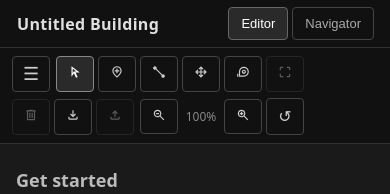
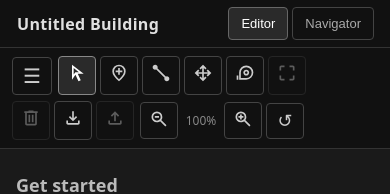
Before and after one commit to cbmitchell/map-nav, a React (Vite) app: page / in a window 390 px wide. Shown: the top 194 px of the page. Built offline with nearby package versions, Linux system fonts and the light colour scheme.

Commit message:
Make icons for mobile toolbar buttons bigger

```diff
--- a/src/components/Editor/EditorToolbar.module.css
+++ b/src/components/Editor/EditorToolbar.module.css
@@ -145,7 +145,7 @@
     display: flex;
     align-items: center;
     padding: 6px 10px;
-    font-size: 18px;
+    font-size: 20px;
     border-radius: 4px;
     border: 1px solid var(--border-strong);
     background: transparent;
@@ -176,11 +176,17 @@
 
   .btnIcon {
     display: inline;
-    font-size: 16px;
+    font-size: 18px;
+  }
+
+  .btnIcon svg,
+  .btn > svg {
+    width: 20px;
+    height: 20px;
   }
 
   .btn {
-    padding: 8px 10px;
+    padding: 6px 8px;
     min-width: 38px;
     text-align: center;
   }
```
